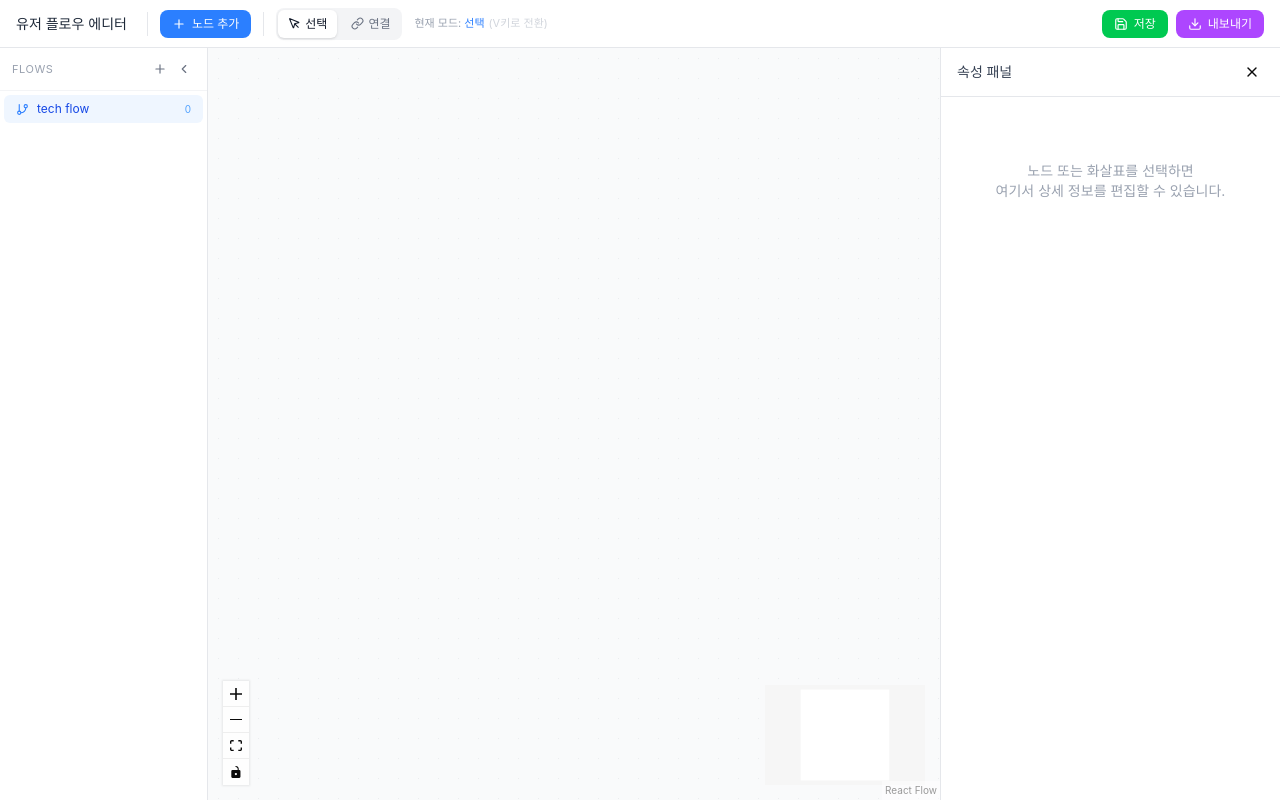
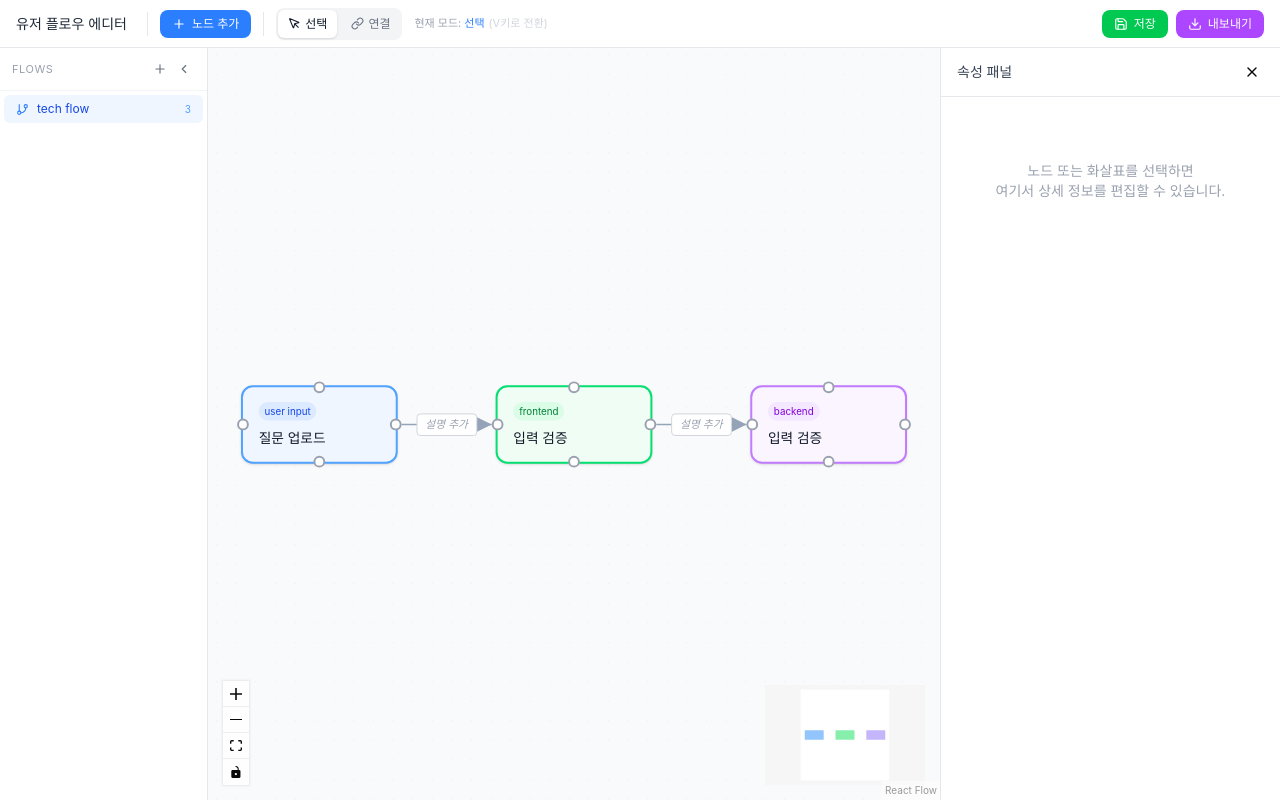
Before and after one commit to maetelson/tech-flow, a React (Vite) app: page / in a window 1280 px wide. Built offline with nearby package versions, Linux system fonts and the light colour scheme; a web font is replaced by a local one.

Commit message:
feat: seed deployed flows and reposition toast

```diff
--- a/package.json
+++ b/package.json
@@ -4,6 +4,8 @@
   "version": "0.0.1",
   "type": "module",
   "scripts": {
+    "prebuild": "node scripts/generate-flow-seed.mjs",
+    "predev": "node scripts/generate-flow-seed.mjs",
     "build": "vite build",
     "dev": "vite",
     "dev:all": "npm run dev"
--- /dev/null
+++ b/public/data/flows.seed.json
@@ -0,0 +1,99 @@
+{
+  "activeFlowId": "flow-1",
+  "flows": [
+    {
+      "id": "flow-1",
+      "name": "tech flow",
+      "nodes": [
+        {
+          "id": "node-2",
+          "type": "flowNode",
+          "position": {
+            "x": 95.26011251450825,
+            "y": 108.08329295880762
+          },
+          "data": {
+            "title": "질문 업로드",
+            "category": "user input",
+            "description": "",
+            "json": ""
+          },
+          "measured": {
+            "width": 160,
+            "height": 79
+          },
+          "selected": false,
+          "dragging": false
+        },
+        {
+          "id": "node-3",
+          "type": "flowNode",
+          "position": {
+            "x": 355.26011251450825,
+            "y": 108.08329295880762
+          },
+          "data": {
+            "title": "입력 검증",
+            "category": "frontend",
+            "description": "",
+            "json": ""
+          },
+          "measured": {
+            "width": 160,
+            "height": 79
+          },
+          "selected": false
+        },
+        {
+          "id": "node-1",
+          "type": "flowNode",
+          "position": {
+            "x": 615.2601125145083,
+            "y": 108.08329295880762
+          },
+          "data": {
+            "title": "입력 검증",
+            "category": "backend",
+            "description": "",
+            "json": ""
+          },
+          "measured": {
+            "width": 160,
+            "height": 79
+          },
+          "selected": false
+        }
+      ],
+      "edges": [
+        {
+          "id": "edge-node-2-node-3",
+          "source": "node-2",
+          "target": "node-3",
+          "sourceHandle": "right-source",
+          "targetHandle": "left-target",
+          "type": "flowEdge",
+          "data": {
+            "labelShort": "",
+            "description": "",
+            "json": ""
+          }
+        },
+        {
+          "id": "edge-node-3-node-1",
+          "source": "node-3",
+          "target": "node-1",
+          "sourceHandle": "right-source",
+          "targetHandle": "left-target",
+          "type": "flowEdge",
+          "data": {
+            "labelShort": "",
+            "description": "",
+            "json": ""
+          }
+        }
+      ],
+      "_counter": 4,
+      "_undoStack": []
+    }
+  ]
+}
--- /dev/null
+++ b/scripts/generate-flow-seed.mjs
@@ -0,0 +1,68 @@
+import { mkdirSync, writeFileSync } from 'node:fs';
+import path from 'node:path';
+import { fileURLToPath } from 'node:url';
+import { DatabaseSync } from 'node:sqlite';
+
+const __filename = fileURLToPath(import.meta.url);
+const __dirname = path.dirname(__filename);
+const rootDir = path.resolve(__dirname, '..');
+const databasePath = path.join(rootDir, 'data', 'flows.db');
+const outputDir = path.join(rootDir, 'public', 'data');
+const outputPath = path.join(outputDir, 'flows.seed.json');
+
+function parseJsonColumn(value, fallback) {
+  if (!value) {
+    return fallback;
+  }
+
+  try {
+    return JSON.parse(value);
+  } catch (error) {
+    console.warn('Failed to parse JSON column from flows.db:', error);
+    return fallback;
+  }
+}
+
+function getNodeCounter(nodes) {
+  const maxNodeIndex = nodes.reduce((max, node) => {
+    const match = typeof node?.id === 'string' ? node.id.match(/node-(\d+)/) : null;
+    const numericId = match ? Number.parseInt(match[1], 10) : Number.NaN;
+    return Number.isFinite(numericId) ? Math.max(max, numericId) : max;
+  }, 0);
+
+  return maxNodeIndex + 1;
+}
+
+const db = new DatabaseSync(databasePath, {
+  readOnly: true,
+});
+
+const rows = db
+  .prepare('SELECT id, name, nodes, edges FROM flows ORDER BY updated_at DESC, created_at DESC')
+  .all();
+
+const flows = rows.map((row) => {
+  const nodes = parseJsonColumn(row.nodes, []);
+  const edges = parseJsonColumn(row.edges, []);
+
+  return {
+    id: row.id,
+    name: row.name,
+    nodes,
+    edges,
+    _counter: getNodeCounter(nodes),
+    _undoStack: [],
+  };
+});
+
+db.close();
+
+const payload = {
+  activeFlowId: flows[0]?.id ?? 'flow-1',
+  flows,
+};
+
+mkdirSync(outputDir, { recursive: true });
+writeFileSync(outputPath, `${JSON.stringify(payload, null, 2)}\n`, 'utf8');
+
+console.log(`Generated ${path.relative(rootDir, outputPath)} with ${flows.length} flow(s).`);
--- a/src/app/components/Toolbar.tsx
+++ b/src/app/components/Toolbar.tsx
@@ -112,7 +112,7 @@ export function Toolbar() {
           onClick={handleSave}
           disabled={isSaving}
           className="flex items-center gap-1.5 px-3 py-1.5 text-xs bg-green-500 hover:bg-green-600 disabled:bg-gray-400 text-white rounded-lg transition-colors"
-          title="데이터베이스에 저장 (Ctrl+S)"
+          title="브라우저에 저장 (Ctrl+S)"
         >
           <Save size={14} />
           {isSaving ? '저장 중...' : '저장'}
@@ -131,7 +131,7 @@ export function Toolbar() {
 
       {/* 플로팅 토스트 */}
       {toast && (
-        <div className="fixed right-5 bottom-5 z-50 px-4 py-2 rounded-lg text-sm font-medium shadow-lg transition-opacity duration-300"
+        <div className="fixed left-1/2 top-5 z-50 -translate-x-1/2 px-4 py-2 rounded-lg text-sm font-medium shadow-lg transition-opacity duration-300"
           style={{
             backgroundColor: toast.type === 'success' ? '#d1fae5' : '#fee2e2',
             color: toast.type === 'success' ? '#065f46' : '#991b1b',
--- a/src/app/components/store.ts
+++ b/src/app/components/store.ts
@@ -139,6 +139,77 @@ const HANDLE_MAP: Record<string, { sourceHandle: string; targetHandle: string }>
 
 const initialFlowId = 'flow-1';
 const LOCAL_STORAGE_KEY = 'tech-flow:flows:v1';
+const SEED_DATA_URL = '/data/flows.seed.json';
+
+interface PersistedFlowPayload {
+  flows?: FlowData[];
+  activeFlowId?: string;
+}
+
+function getNodeCounter(nodes: FlowNode[]): number {
+  const maxNodeIndex = nodes.reduce((max, node) => {
+    const match = node.id.match(/node-(\d+)/);
+    const numericId = match ? Number.parseInt(match[1], 10) : Number.NaN;
+    return Number.isFinite(numericId) ? Math.max(max, numericId) : max;
+  }, 0);
+
+  return maxNodeIndex + 1;
+}
+
+function normalizeFlow(flow: Partial<FlowData>): FlowData {
+  const nodes = Array.isArray(flow.nodes) ? flow.nodes : [];
+  const edges = Array.isArray(flow.edges) ? flow.edges : [];
+  const undoStack = Array.isArray(flow._undoStack) ? flow._undoStack : [];
+
+  return {
+    id: flow.id ?? initialFlowId,
+    name: flow.name ?? 'tech flow',
+    nodes,
+    edges,
+    _counter: typeof flow._counter === 'number' && flow._counter > 0 ? flow._counter : getNodeCounter(nodes),
+    _undoStack: undoStack,
+  };
+}
+
+function applyPersistedFlows(payload: PersistedFlowPayload): boolean {
+  const flows = Array.isArray(payload.flows) ? payload.flows.map(normalizeFlow) : [];
+  if (flows.length === 0) {
+    return false;
+  }
+
+  const initialActiveId = payload.activeFlowId ?? flows[0].id;
+  const active = flows.find((flow) => flow.id === initialActiveId) ?? flows[0];
+  const maxFlowCounter = flows.reduce((max, flow) => {
+    const n = Number.parseInt(flow.id.replace('flow-', ''), 10);
+    return Number.isFinite(n) ? Math.max(max, n) : max;
+  }, 1);
+
+  useFlowStore.setState({
+    flows,
+    activeFlowId: active.id,
+    nodes: active.nodes,
+    edges: active.edges,
+    _counter: active._counter,
+    _undoStack: active._undoStack,
+    _flowCounter: maxFlowCounter,
+  });
+
+  return true;
+}
+
+async function loadSeedFlows(): Promise<PersistedFlowPayload | null> {
+  try {
+    const response = await fetch(SEED_DATA_URL, { cache: 'no-store' });
+    if (!response.ok) {
+      return null;
+    }
+
+    return (await response.json()) as PersistedFlowPayload;
+  } catch (error) {
+    console.warn('Failed to load seeded flows:', error);
+    return null;
+  }
+}
 
 // 현재 활성 플로우 상태를 flows 배열에 동기화하는 헬퍼
 function syncCurrentToFlows(state: FlowState): FlowData[] {
@@ -392,7 +463,7 @@ export const useFlowStore = create<FlowState>((set, get) => ({
       };
 
       localStorage.setItem(LOCAL_STORAGE_KEY, JSON.stringify(payload));
-      console.log('✅ Flow saved to localStorage');
+      console.log('✅ Flow saved to browser storage');
     } catch (error) {
       console.error('❌ Save error:', error);
       throw error;
@@ -403,26 +474,16 @@ export const useFlowStore = create<FlowState>((set, get) => ({
   loadFromDb: async () => {
     try {
       const raw = localStorage.getItem(LOCAL_STORAGE_KEY);
-      if (!raw) return;
+      if (raw) {
+        const parsed = JSON.parse(raw) as PersistedFlowPayload;
+        if (applyPersistedFlows(parsed)) {
+          return;
+        }
+      }
 
-      const parsed = JSON.parse(raw) as { flows?: FlowData[]; activeFlowId?: string };
-      const flows = Array.isArray(parsed.flows) ? parsed.flows : [];
-      if (flows.length > 0) {
-        const initialActiveId = parsed.activeFlowId ?? flows[0].id;
-        const active = flows.find((f) => f.id === initialActiveId) ?? flows[0];
-        const maxFlowCounter = flows.reduce((max, flow) => {
-          const n = Number.parseInt(flow.id.replace('flow-', ''), 10);
-          return Number.isFinite(n) ? Math.max(max, n) : max;
-        }, 1);
-        set({
-          flows,
-          activeFlowId: active.id,
-          nodes: active.nodes,
-          edges: active.edges,
-          _counter: active._counter,
-          _undoStack: active._undoStack,
-          _flowCounter: maxFlowCounter,
-        });
+      const seededPayload = await loadSeedFlows();
+      if (seededPayload) {
+        applyPersistedFlows(seededPayload);
       }
     } catch (error) {
       console.error('❌ Load error:', error);
```
